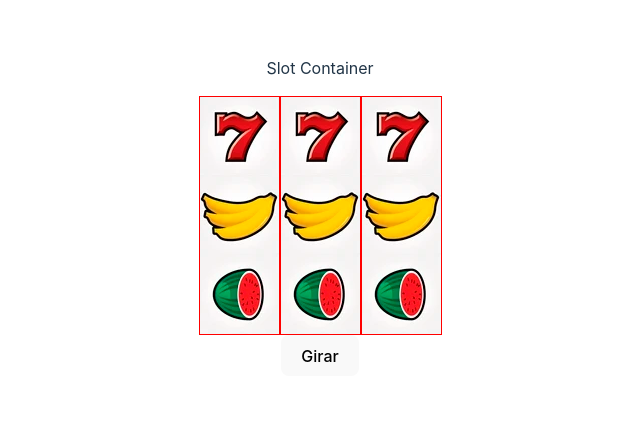
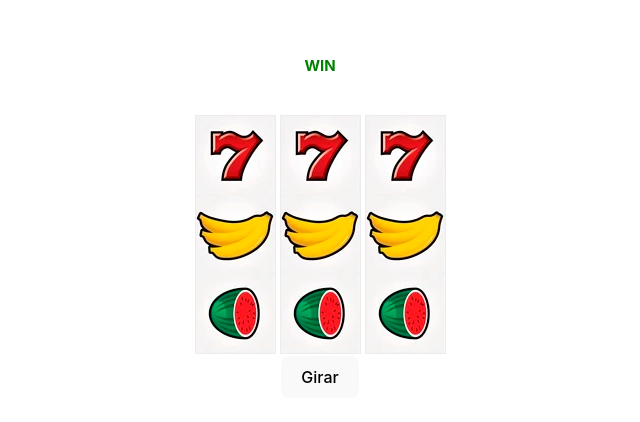
Before and after one commit to npallares/react-slot-machine, a React (Vite) app: page / in a window 1280 px wide. Shown: the part 200-622 px from the top of the page, without its empty margins (328-968 px from the left). Built offline with nearby package versions, Linux system fonts and the light colour scheme.

Commit message:
feat: add logic to win

```diff
--- a/package.json
+++ b/package.json
@@ -10,6 +10,7 @@
     "preview": "vite preview"
   },
   "dependencies": {
+    "clsx": "^2.1.1",
     "react": "^18.3.1",
     "react-dom": "^18.3.1"
   },
--- a/src/components/Slot/Slot.jsx
+++ b/src/components/Slot/Slot.jsx
@@ -8,7 +8,7 @@ const iconHeight = 79;
 const timePerIcon = 100; // time
 const itemsInitialState=['SIETE','BANANA','MELON','LIMON','BAR','CAMPANA','NARANJA','UVA','CEREZA']
 
-const Slot = ({rounds}) => {
+const Slot = ({rounds, setResult}) => {
     const slotRef = useRef()
     const [items, setItems] = useState(itemsInitialState)
     const [positionIndex, setPositionIndex] = useState(0)
@@ -35,6 +35,7 @@ const Slot = ({rounds}) => {
 
     const getWinner = () => {
         const winner =  items[vueltas + 1] ? items[vueltas + 1] : items[1]
+        setResult(winner)
         //console.log("WINNER", winner)
 
         const newFirstIndex = items[vueltas] ?  items[vueltas] : items[0]
@@ -43,8 +44,8 @@ const Slot = ({rounds}) => {
         const newFitstIndex = getNewFirstIndex(winner)
         const newArray = getNewArray(newFitstIndex)
 
-        console.log({winner, newFirstIndex, newArray})
-        //return {winner, newFirstIndex, newArray}
+        //console.log({winner, newFirstIndex, newArray})
+        return {winner, newFirstIndex, newArray}
     }
 
     const roll = async() => {
@@ -56,10 +57,10 @@ const Slot = ({rounds}) => {
 
             setTimeout(()=>{
                 //console.log('vueltas',vueltas)
-                getWinner()
                 resolve(vueltas)
                 setPositionIndex(iconHeight * vueltas + positionIndex)
                 setVueltas(getRounds({options}))
+                getWinner()
             }, totalTime)
         })
 
@@ -93,5 +94,6 @@ const Slot = ({rounds}) => {
 export default Slot
 
 Slot.propTypes = {
-    rounds: PropTypes.number.isRequired
+    rounds: PropTypes.number.isRequired,
+    setResult: PropTypes.func.isRequired
 }
--- a/src/components/Slot/Slot.module.css
+++ b/src/components/Slot/Slot.module.css
@@ -21,7 +21,8 @@
 .reel{
   position: relative;
   width: 79px;
-  border: 1px solid rgb(255, 0, 0);
+  border: 1px solid rgb(236, 236, 236);
+  margin: 2px;
   height: 237px;
   background-image: url('../../../public/images/slotreel.png');
   background-position: 0 0;
--- a/src/components/SlotContainer/SlotContainer.jsx
+++ b/src/components/SlotContainer/SlotContainer.jsx
@@ -1,30 +1,35 @@
 import { useState,useEffect } from "react"
 import Slot from "../Slot/Slot"
-import getRounds from "../Slot/utils/getRounds"
 import styles from "./SlotContainer.module.css"
+import useResults from "../../hooks/useResults"
+import getRandomRounds from "../../utils/getRandomRounds"
+import clsx from 'clsx';
+import { WIN_RATE } from "../../config/winrate"
 
-const getRandomRounds = () =>{
-  const options ={ minOptions:3, maxOptions:9 }
-  const newRounds = getRounds({options})
-  return newRounds
-}
 
 const SlotContainer = () => {
+  const [rounds, setRounds] = useState(getRandomRounds())
+  const {roundResult, setResultOne, setResultTwo, setResultThree} = useResults()
+  const [label, setLabel] = useState('HOLA')
 
-  const [rounds, setRounds] = useState(getRandomRounds())
+  const stylesFromLabel = (roundResult) => {
+    if(!roundResult) return styles.lose
+    return roundResult === WIN_RATE.HIGTH ? styles.higth : styles.low
+  }
 
   useEffect(()=>{
-    console.log('Nico', rounds)
-  },[rounds])
+    setLabel(roundResult.win ? 'WIN' : 'LOSE')
+    console.log('Nico roundResult', roundResult, label)
+  },[rounds, roundResult,label])
 
   if(!rounds) return
   return (
     <section className={styles.slotContainer}>
-      <p>{'Slot Container'}</p>
+      <h1 className={clsx(styles.message, stylesFromLabel(roundResult.rate))}>{label}</h1>
       <div className={styles.slotsSection}>
-        <Slot rounds={rounds}/>
-        <Slot rounds={rounds}/>
-        <Slot rounds={rounds}/>
+        <Slot rounds={rounds} setResult={setResultOne}/>
+        <Slot rounds={rounds} setResult={setResultTwo}/>
+        <Slot rounds={rounds} setResult={setResultThree}/>
       </div>
       <button onClick={() => setRounds(getRandomRounds())}>Girar</button>
     </section>
--- a/src/components/SlotContainer/SlotContainer.module.css
+++ b/src/components/SlotContainer/SlotContainer.module.css
@@ -12,3 +12,24 @@
     justify-content: center;
     align-items: center;
 }
+
+.message{
+    display: flex;
+    justify-content: center;
+    align-items: center;
+    width: 100%;
+    height: 70px;
+    font-size: 15px;
+}
+
+.low{
+    color: yellow;
+}
+
+.higth{
+    color: green;
+}
+
+.lose{
+    color: red;
+}
--- /dev/null
+++ b/src/config/winrate.js
@@ -0,0 +1,4 @@
+export const WIN_RATE = {
+    HIGTH : 'higth',
+    LOW : 'low'
+}
--- /dev/null
+++ b/src/hooks/useResults.jsx
@@ -0,0 +1,38 @@
+import { useEffect, useState } from 'react'
+import { WIN_RATE } from '../config/winrate'
+
+
+const useResults = () => {
+ const [resultOne, setResultOne] = useState([])
+ const [resultTwo, setResultTwo] = useState([])
+ const [resultThree, setResultThree] = useState([])
+ const [roundResult, setRoundResult] = useState({})
+
+ useEffect(()=>{
+    const getResult = () =>{
+        const results = [resultOne,resultTwo,resultThree]
+        return results
+    }
+
+    const checkLowWin = (results) =>{
+        const uniqueValues = new Set(results);
+        return uniqueValues.size !== results.length;
+    }
+
+    const checkWinner = () => {
+        const results = getResult()
+        //console.log('Results', results)
+        if (results.length !== 3 ) return setRoundResult({win:false, rate:null})
+        if (results[0] === results[1] && results[0] === results[2] ) return setRoundResult({win:true, rate: WIN_RATE.HIGTH})
+        if (checkLowWin(results)) return setRoundResult({win:true, rate: WIN_RATE.LOW})
+        return setRoundResult({win:false, rate:null})
+    }
+    checkWinner()
+
+ },[resultOne,resultTwo,resultThree])
+
+ return {roundResult, setResultOne, setResultTwo, setResultThree}
+
+}
+
+export default useResults
--- /dev/null
+++ b/src/utils/getRandomRounds.js
@@ -0,0 +1,9 @@
+import getRounds from "../components/Slot/utils/getRounds"
+
+const getRandomRounds = () =>{
+    const options ={ minOptions:3, maxOptions:9 }
+    const newRounds = getRounds({options})
+    return newRounds
+  }
+
+export default getRandomRounds
```
